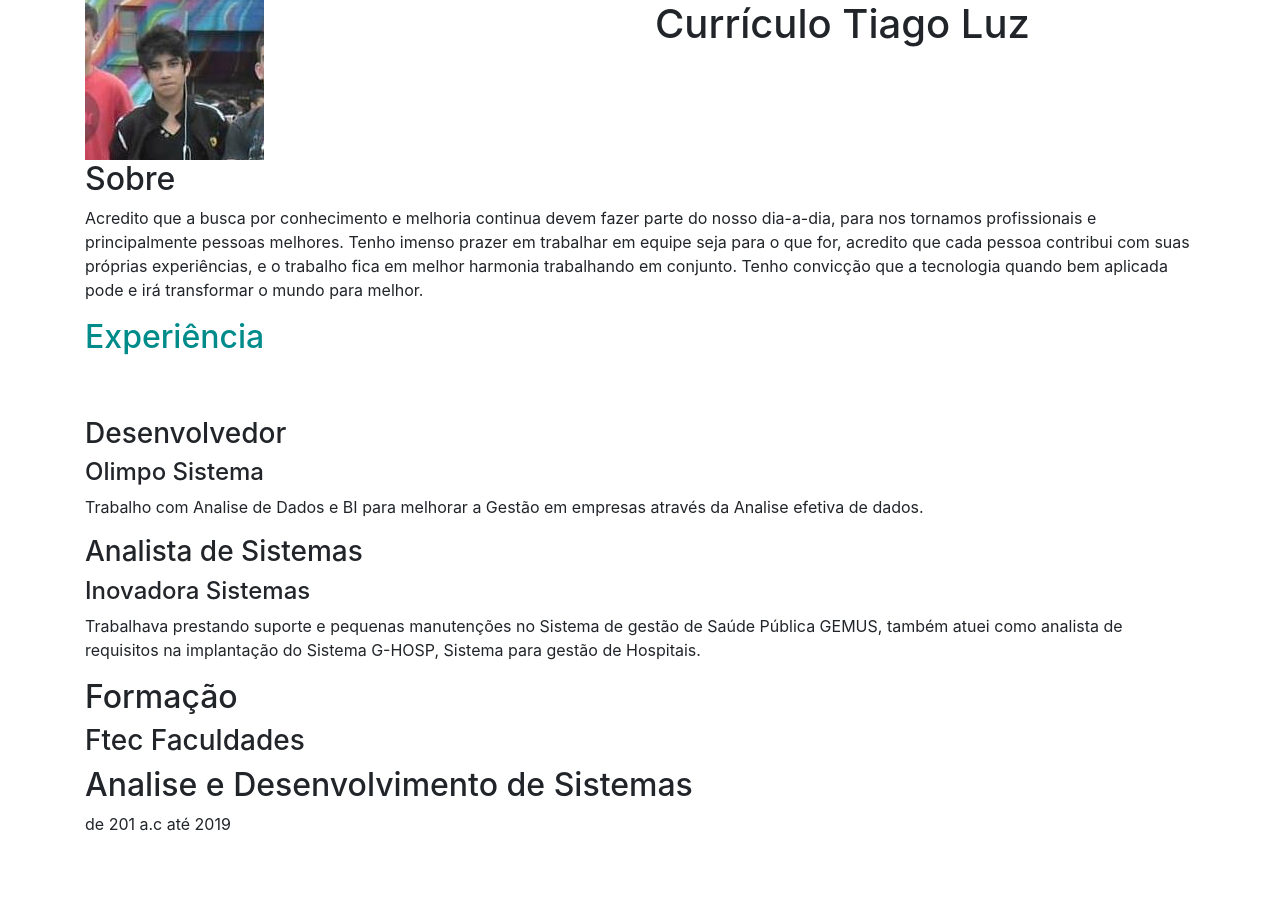
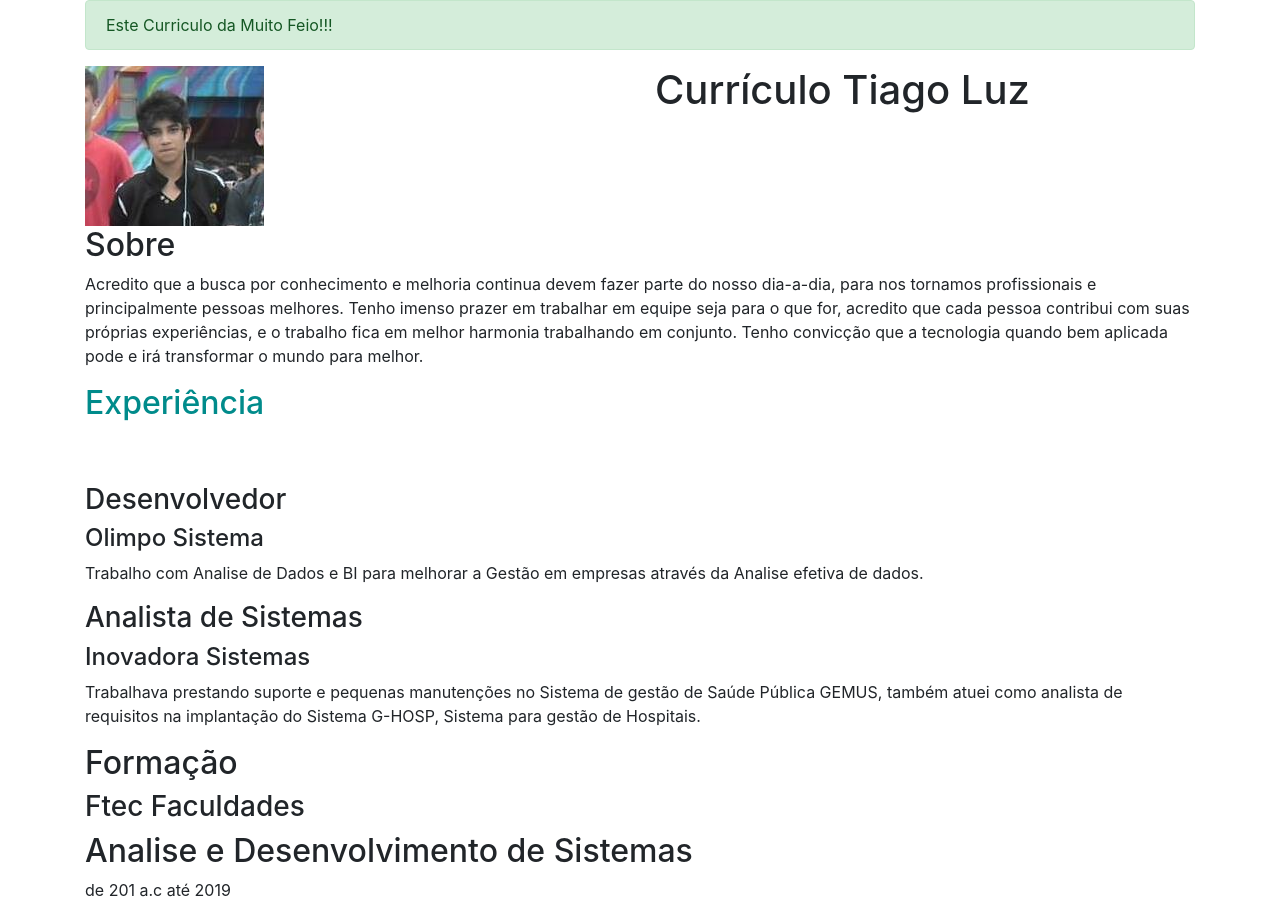
Before and after one commit to tiagoluzh607/CurriculoSite, a plain HTML site: page index.html in a window 1280 px wide. Before the commit the page ends 852 px from the top, so only its background shows below. Drawn offline with Linux system fonts and the light colour scheme.

Commit message:
Outros Componentes como Painel

```diff
--- a/index.html
+++ b/index.html
@@ -7,6 +7,12 @@
 
 <body>
     <div class="container">
+
+        <div class="alert alert-success" role="alert">
+            Este Curriculo da Muito Feio!!!
+        </div>
+
+
         <div class="row">
             <div class="col-6">
                 <img src="img/perfil.png" />
```
